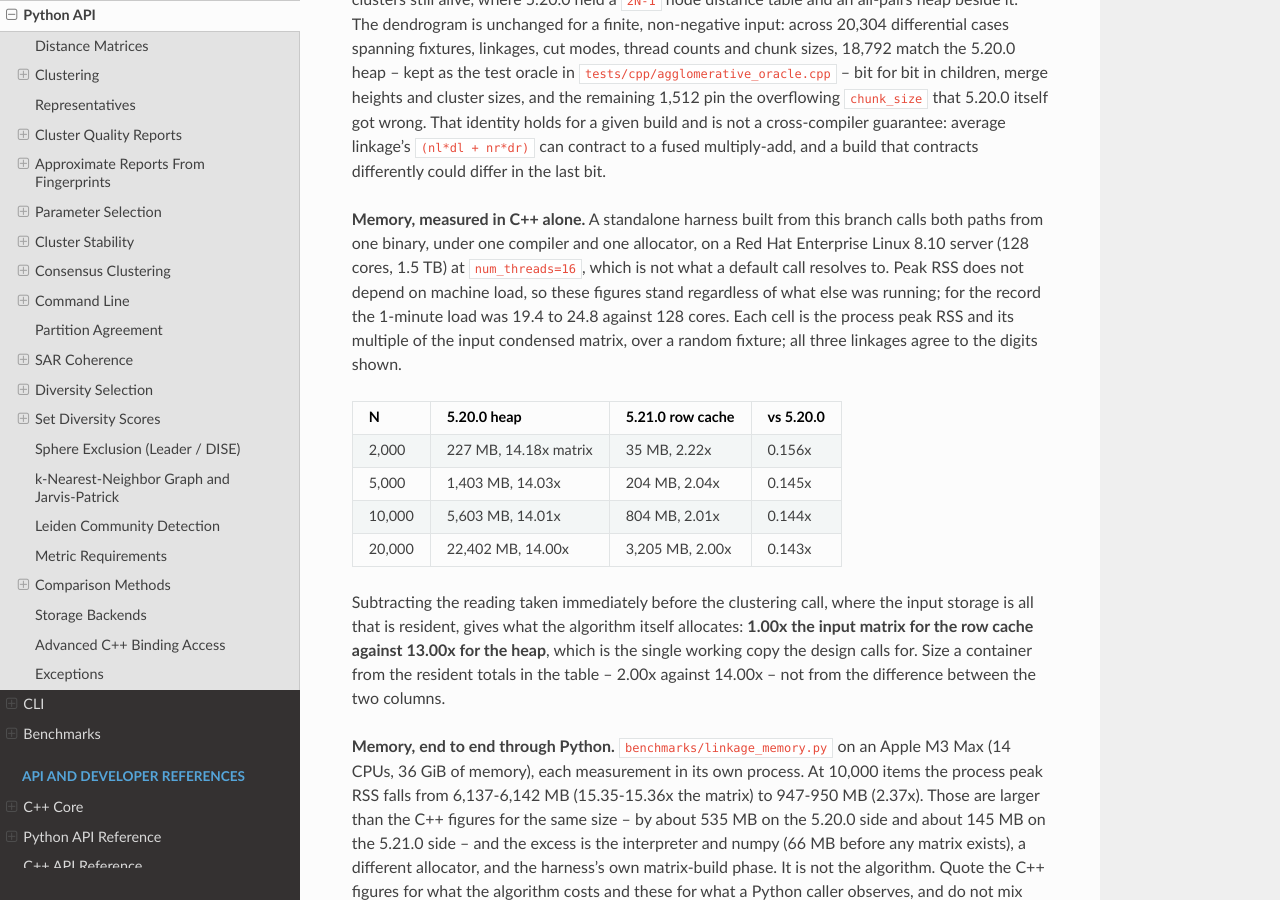
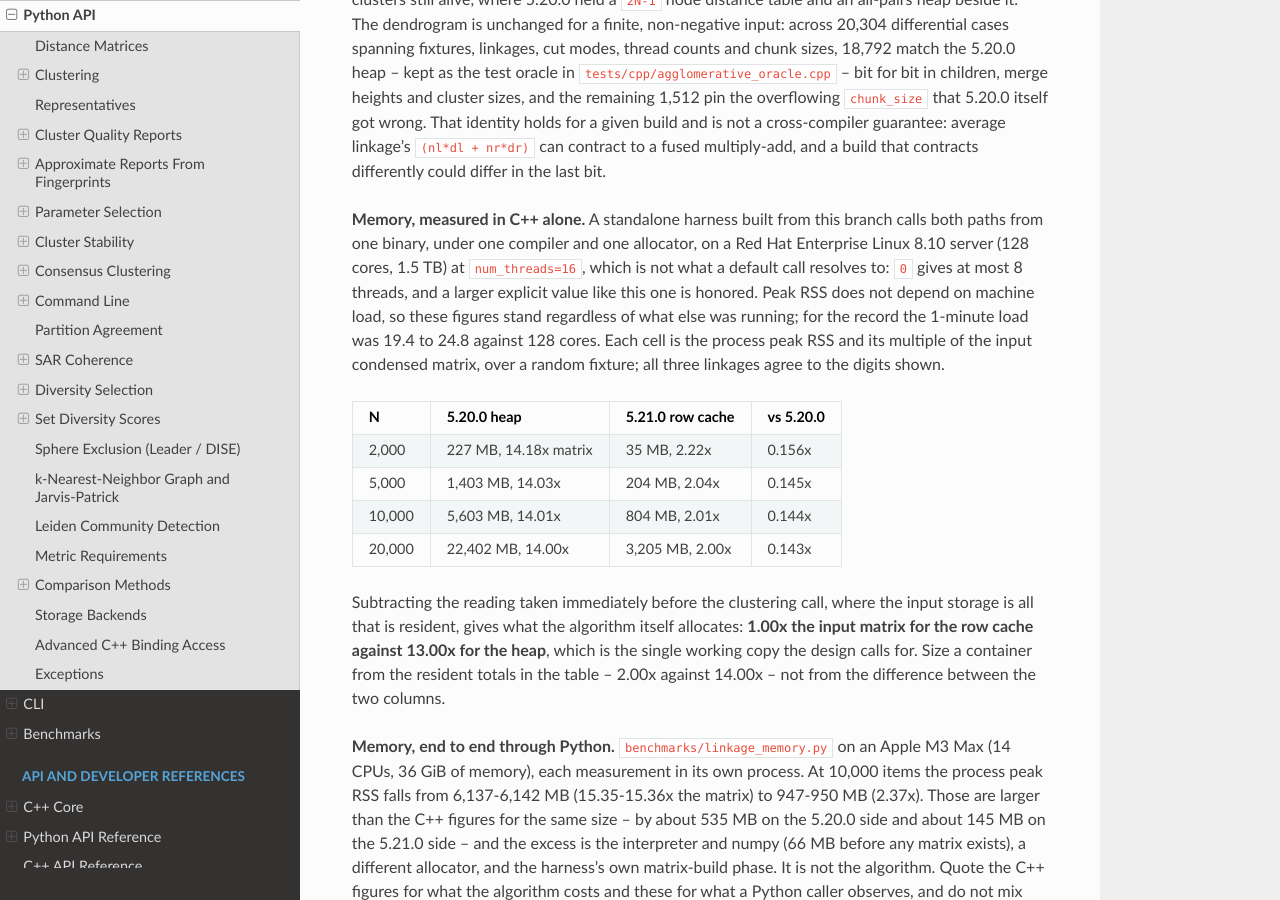
Before and after one commit to scott-arne/oecluster, a Sphinx documentation site: the page built from docs/python-api.md, in a window 1280 px wide and 900 px high, scrolled down 6462 px. Built offline with Sphinx 7.4.7 and the Read the Docs theme 3.1.0, drawn with Linux system fonts in a browser that asks for light colours; pages that are not in the unit, such as notebooks, are missing from menus; the version number is read from the project's files by our own code.

Commit message:
docs: say what num_threads=0 actually resolves to
The merge loop resolves 0 to at most 8 participants, the same ceiling single
linkage's spanning-tree pass already used, because both are bound by memory
traffic and wait for their slowest thread at every step. The Python docstring
said the opposite -- every core for complete, average and weighted, 8 only for
single -- which was true of 5.20.0's heap and is now backwards. A larger
explicit value is still honored.

```diff
--- a/docs/python-api.md
+++ b/docs/python-api.md
@@ -323,7 +323,8 @@ contracts differently could differ in the last bit.
 **Memory, measured in C++ alone.** A standalone harness built from this
 branch calls both paths from one binary, under one compiler and one
 allocator, on a Red Hat Enterprise Linux 8.10 server (128 cores, 1.5 TB) at
-`num_threads=16`, which is not what a default call resolves to. Peak RSS
+`num_threads=16`, which is not what a default call resolves to: `0` gives at
+most 8 threads, and a larger explicit value like this one is honored. Peak RSS
 does not depend on machine load, so these figures stand regardless of what
 else was running; for the record the 1-minute load was 19.4 to 24.8 against
 128 cores. Each cell is the process peak RSS and its multiple of the input
```
Also changed, not shown: 2 other files.
